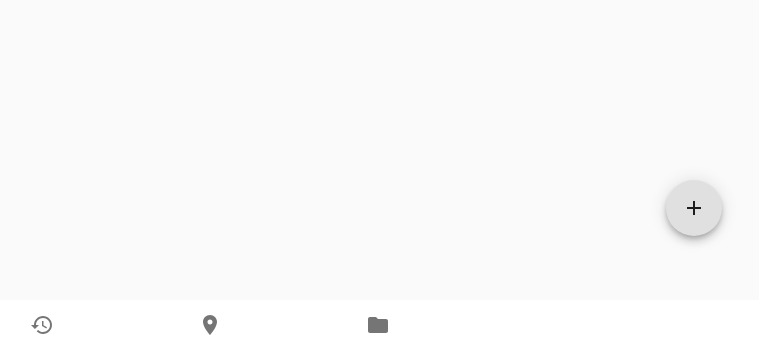
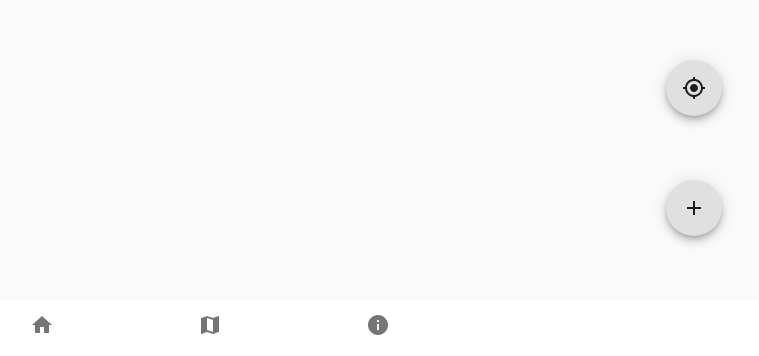
Before and after one commit to gkatrasnik/natoci-vodo, a React (Create React App) app: page / in a window 1280 px wide. Shown: the part 444-800 px from the top of the page, without its empty margins (430-1189 px from the left). Built offline with nearby package versions, Linux system fonts and the light colour scheme.

Commit message:
get current location

```diff
--- a/src/App.js
+++ b/src/App.js
@@ -7,34 +7,53 @@ import {
   BottomNavigation,
   BottomNavigationAction,
 } from "@material-ui/core";
-import { Add, Restore, LocationOn, Folder } from "@material-ui/icons";
+import { Add, Home, Map, Info, MyLocation } from "@material-ui/icons";
 import useStyles from "./Styles";
 import "./App.css";
+import Geolocation from "./Components/Geolocation";
 
 function App() {
   const classes = useStyles();
+  const [currentLocation, setCurrentLocation] = useState(null);
+
+  //get current location
+  function getLocation() {
+    if (navigator.geolocation) {
+      navigator.geolocation.getCurrentPosition(showPosition);
+    } else {
+      console.log("Geolocation is not supported by this browser.");
+    }
+  }
+  function showPosition(position) {
+    console.log([position.coords.latitude, position.coords.longitude]);
+    setCurrentLocation([position.coords.latitude, position.coords.longitude]);
+  }
 
   return (
     <CssBaseline>
       <Container className={classes.root}>
-        <Fab className={classes.fab}>
+        <Typography>{currentLocation}</Typography>
+        <Fab className={classes.CurrentLocation} onClick={getLocation}>
+          <MyLocation />
+        </Fab>
+        <Fab className={classes.AddLocation}>
           <Add />
         </Fab>
         <BottomNavigation className={classes.BottomNavigation}>
           <BottomNavigationAction
             label="Recents"
             value="recents"
-            icon={<Restore />}
+            icon={<Home />}
           />
           <BottomNavigationAction
             label="Nearby"
             value="nearby"
-            icon={<LocationOn />}
+            icon={<Map />}
           />
           <BottomNavigationAction
             label="Folder"
             value="folder"
-            icon={<Folder />}
+            icon={<Info />}
           />
         </BottomNavigation>
       </Container>
--- a/src/Components/Geolocation.js
+++ b/src/Components/Geolocation.js
@@ -1,10 +1,21 @@
 import React from "react";
 import { Container, BottomNavigation, Fab } from "@material-ui/core";
 import {} from "@material-ui/icons";
-import "./App.css";
 
 function Geolocation() {
-  return null;
+  function getLocation() {
+    if (navigator.geolocation) {
+      navigator.geolocation.getCurrentPosition(showPosition);
+    } else {
+      console.log("Geolocation is not supported by this browser.");
+    }
+  }
+
+  function showPosition(position) {
+    console.log(position.coords.latitude + position.coords.longitude);
+    return position;
+  }
+  getLocation();
 }
 
 export default Geolocation;
--- a/src/Styles.js
+++ b/src/Styles.js
@@ -4,9 +4,14 @@ const useStyles = makeStyles({
   root: {
     height: "100vh",
   },
-  fab: {
+  AddLocation: {
     position: "fixed",
     bottom: "15vh",
+    right: "10vw",
+  },
+  CurrentLocation: {
+    position: "fixed",
+    bottom: "30vh",
     right: "10vw",
   },
   BottomNavigation: {
```
Also changed, not shown: src/Components/Firestore.js (added, +9 -0 lines), src/Components/Map.js (added, +9 -0 lines).
